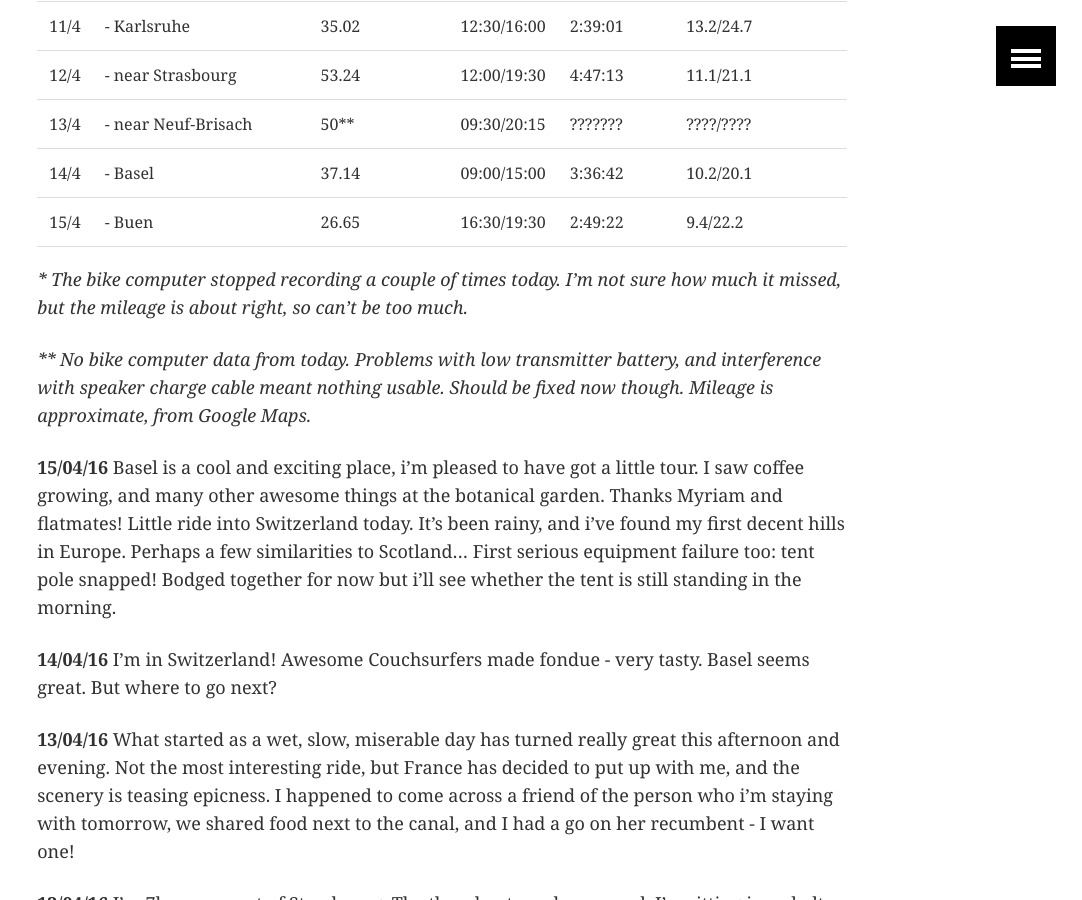
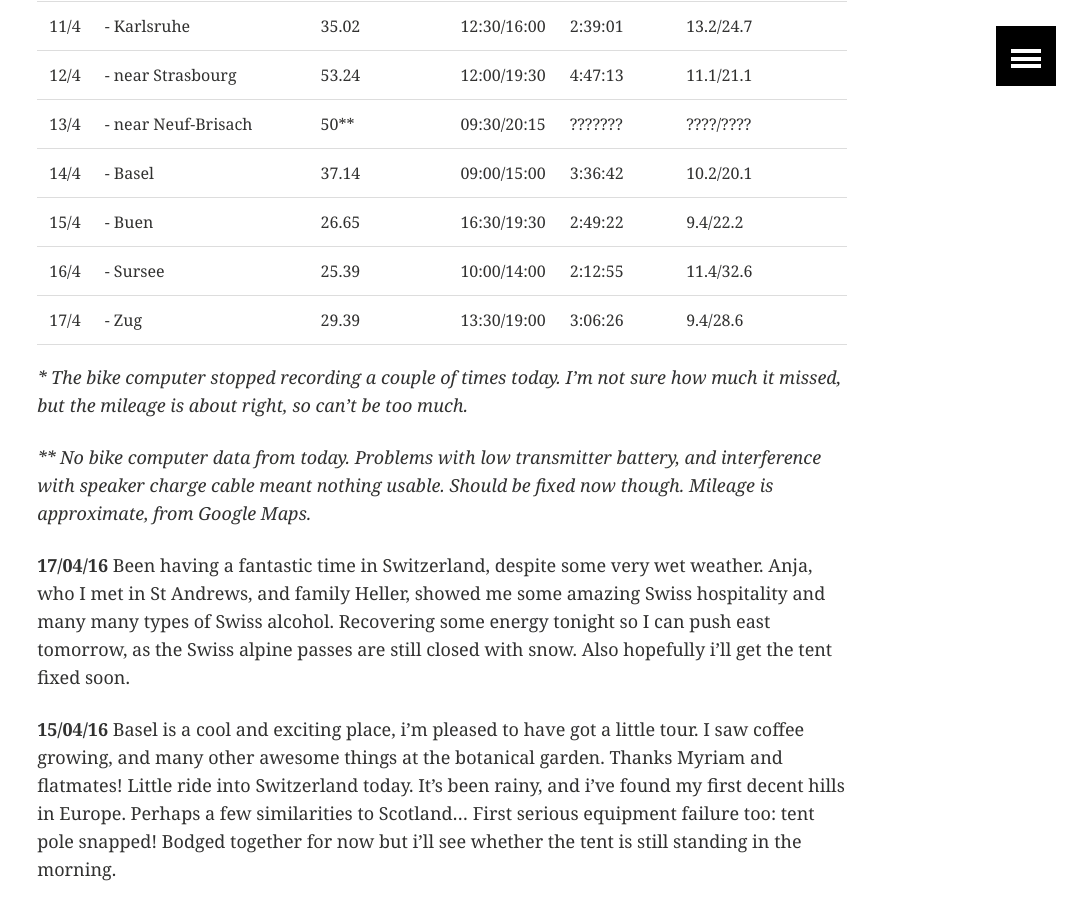
Before and after one commit to ArthurStart/git-blog, a Jekyll site: the page built from _posts/touring/2016-03-24-Quick-Update.md, in a window 1280 px wide and 900 px high, scrolled down 1244 px. Shown: the whole window, without its empty margins (198-1280 px from the left). Built offline with Jekyll 4.4.1, drawn with Linux system fonts in a browser that asks for light colours; comment, search, counter and statistics services are not loaded.

Commit message:
Update from Zug

```diff
--- a/_posts/touring/2016-03-24-Quick-Update.md
+++ b/_posts/touring/2016-03-24-Quick-Update.md
@@ -33,10 +33,15 @@ image:
 | 13/4 | - near Neuf-Brisach    | 50**  | 09:30/20:15 | ??????? | ????/???? |
 | 14/4 | - Basel                | 37.14 | 09:00/15:00 | 3:36:42 | 10.2/20.1 |
 | 15/4 | - Buen                 | 26.65 | 16:30/19:30 | 2:49:22 |  9.4/22.2 |
+| 16/4 | - Sursee               | 25.39 | 10:00/14:00 | 2:12:55 | 11.4/32.6 |
+| 17/4 | - Zug                  | 29.39 | 13:30/19:00 | 3:06:26 |  9.4/28.6 |
 
 *\* The bike computer stopped recording a couple of times today. I'm not sure how much it missed, but the mileage is about right, so can't be too much.*
 
 *\*\* No bike computer data from today. Problems with low transmitter battery, and interference with speaker charge cable meant nothing usable. Should be fixed now though. Mileage is approximate, from Google Maps.*
+
+**17/04/16**
+Been having a fantastic time in Switzerland, despite some very wet weather. Anja, who I met in St Andrews, and family Heller, showed me some amazing Swiss hospitality and many many types of Swiss alcohol. Recovering some energy tonight so I can push east tomorrow, as the Swiss alpine passes are still closed with snow. Also hopefully i'll get the tent fixed soon.
 
 **15/04/16**
 Basel is a cool and exciting place, i'm pleased to have got a little tour. I saw coffee growing, and many other awesome things at the botanical garden. Thanks Myriam and flatmates! Little ride into Switzerland today. It's been rainy, and i've found my first decent hills in Europe. Perhaps a few similarities to Scotland... First serious equipment failure too: tent pole snapped! Bodged together for now but i'll see whether the tent is still standing in the morning.
```
